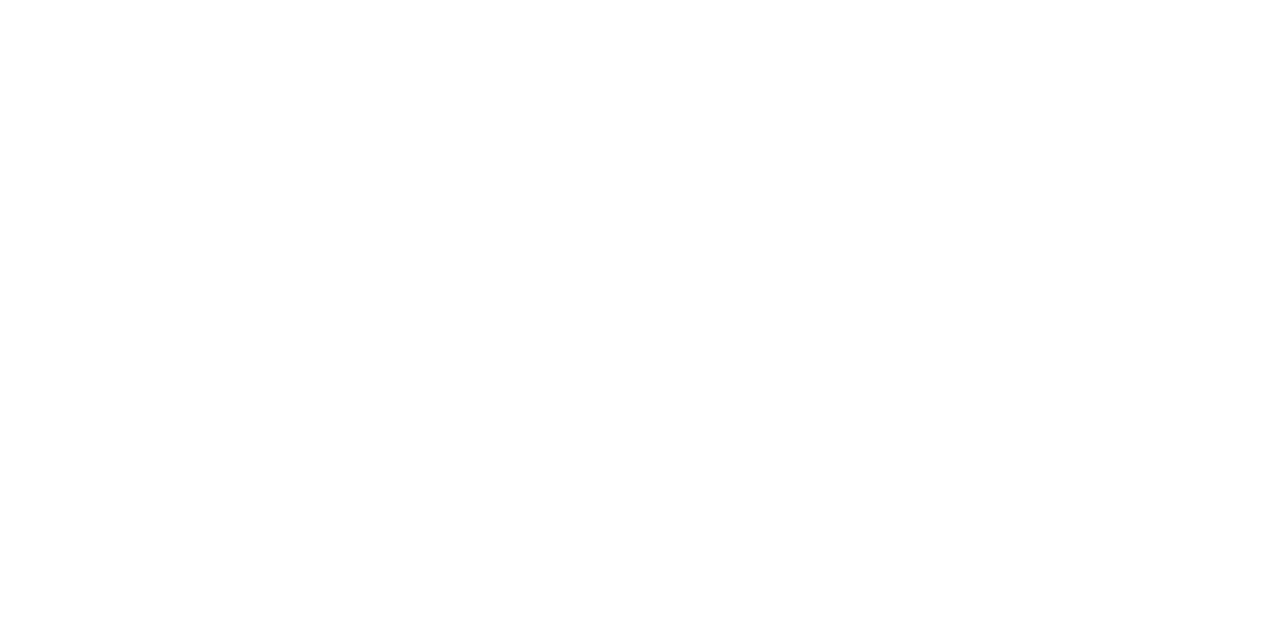
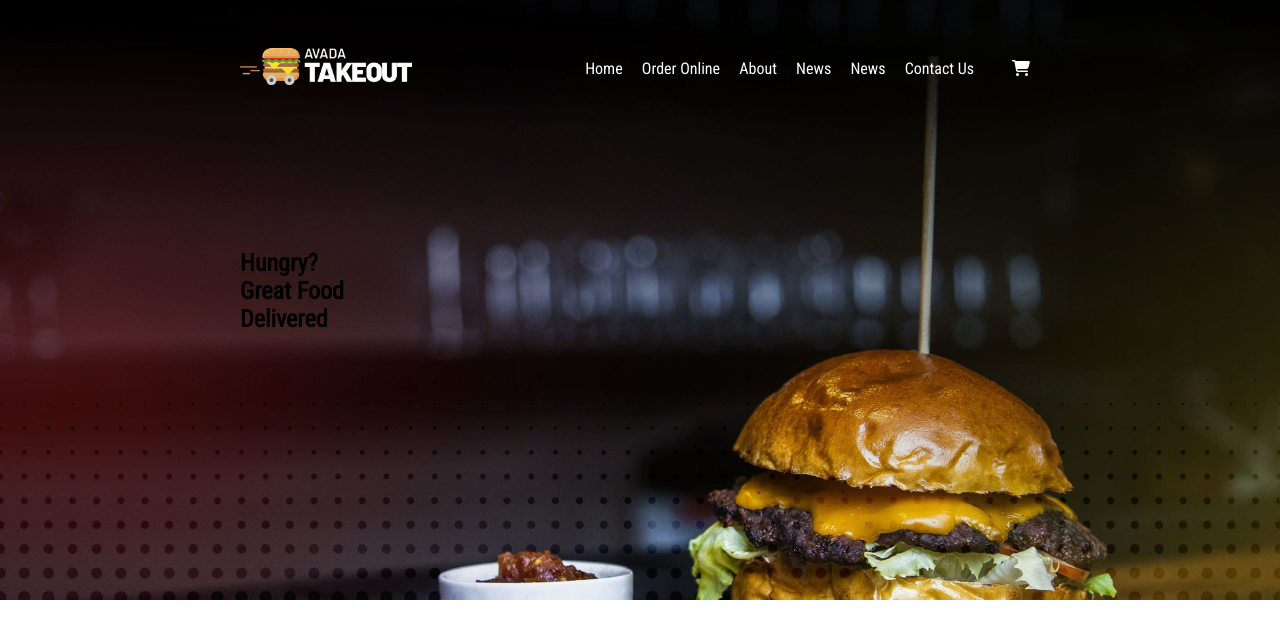
Before and after one commit to VictorGiuliano/proj-html-vuejs, a Vue app: page / in a window 1280 px wide. Shown: the top 638 px of the page. Built offline with nearby package versions, Linux system fonts and the light colour scheme.

Commit message:
Create Head and Navbar

```diff
--- a/src/App.vue
+++ b/src/App.vue
@@ -1,11 +1,13 @@
 <script>
+import AppHeader from './components/AppHeader.vue';
 export default {
-  name: 'Takeout'
+  name: 'Takeout',
+  components: { AppHeader }
 }
 </script>
 
 <template>
-
+  <AppHeader />
 </template>
 
 <style lang="scss">
--- a/src/assets/scss/partials/_mixins.scss
+++ b/src/assets/scss/partials/_mixins.scss
@@ -0,0 +1,5 @@
+@mixin flexbar {
+    display: flex;
+    justify-content: space-between;
+    align-items: center;
+}
--- a/src/assets/scss/style.scss
+++ b/src/assets/scss/style.scss
@@ -1,3 +1,6 @@
+ @use '/src/assets/scss/partials/variables' as *;
+ @use '/src/assets/scss/partials/mixins' as *;
+
  * {
      padding: 0;
      margin: 0;
@@ -7,3 +10,8 @@
  body {
      font-family: "Roboto Condensed", sans-serif;
  }
+
+ .container {
+     margin: 0 auto;
+     max-width: 800px;
+ }
--- /dev/null
+++ b/src/components/AppHeader.vue
@@ -0,0 +1,35 @@
+<script>
+import Navbar from './utilities/Navbar.vue'
+export default {
+    name: 'AppMain',
+    data() {
+        return { informations: [{ text: 'Home' }, { text: 'Order Online' }, { text: 'About' }, { text: 'News' }, { text: 'News' }, { text: 'Contact Us' }, { object: '<font-awesome-icon icon="fa-solid fa-cart-shopping />' }] }
+    },
+    components: { Navbar }
+}
+</script>
+<template>
+    <section>
+        <div class="container">
+            <navbar :info="informations"></navbar>
+            <div class="text-area">
+                <h2>Hungry?</h2>
+                <h1>Great Food</h1>
+                <h1>Delivered</h1>
+
+            </div>
+        </div>
+    </section>
+</template>
+<style lang="scss" scoped>
+section {
+    background-image: url('../assets/img/home-background-hero-scaled.jpg');
+    background-size: cover;
+    background-repeat: no-repeat;
+    min-height: 600px;
+}
+
+.text-area {
+    padding-top: 10rem;
+}
+</style>
--- /dev/null
+++ b/src/components/utilities/Navbar.vue
@@ -0,0 +1,45 @@
+<script>
+export default {
+    name: 'Navbar',
+    props: {
+        info: Array
+    }
+}
+</script>
+<template>
+    <div class="flex-bar">
+        <figure>
+            <img src="../../assets/img/takeout-logo.png">
+        </figure>
+        <nav>
+            <ul>
+                <li v-for="inf in info"><a href="#">{{ inf.text }}</a></li>
+                <li><a href="#"><font-awesome-icon icon="fa-solid fa-cart-shopping" /></a></li>
+            </ul>
+        </nav>
+    </div>
+</template>
+<style lang="scss" scoped>
+@use '../../assets/scss/partials/mixins' as *;
+@use '../../assets/scss/partials/variables' as *;
+
+.flex-bar {
+    padding-top: 3rem;
+    @include flexbar;
+
+    img {
+        width: auto;
+        height: 2.3rem;
+    }
+
+    li {
+        display: inline;
+
+        a {
+            padding: 0 0.6rem;
+            color: $white;
+            text-decoration: none;
+        }
+    }
+}
+</style>
--- a/src/main.js
+++ b/src/main.js
@@ -2,11 +2,11 @@
 import "@fontsource/roboto-condensed"
 import App from './App.vue'
 import { library } from '@fortawesome/fontawesome-svg-core'
-import { faBottleDroplet, faBurger, faCar, faClock, faDrumstickBite, faEnvelope, faLeaf, faMobileScreenButton, faRss, } from '@fortawesome/free-solid-svg-icons'
+import { faBottleDroplet, faBurger, faCar, faCartShopping, faClock, faDrumstickBite, faEnvelope, faLeaf, faMobileScreenButton, faRss, } from '@fortawesome/free-solid-svg-icons'
 import { FontAwesomeIcon } from '@fortawesome/vue-fontawesome'
 import { faFacebook, faInstagram, faLinkedin, faPagelines, faTwitter, faYoutube } from '@fortawesome/free-brands-svg-icons'
 
-library.add(faBurger, faClock, faMobileScreenButton, faCar, faLeaf, faPagelines, faBottleDroplet, faDrumstickBite, faFacebook, faTwitter, faInstagram, faLinkedin, faRss, faYoutube, faEnvelope);
+library.add(faBurger, faClock, faMobileScreenButton, faCar, faLeaf, faPagelines, faBottleDroplet, faDrumstickBite, faFacebook, faTwitter, faInstagram, faLinkedin, faRss, faYoutube, faEnvelope, faCartShopping);
 
 const app = createApp(App)
 app.component('font-awesome-icon', FontAwesomeIcon)
```
